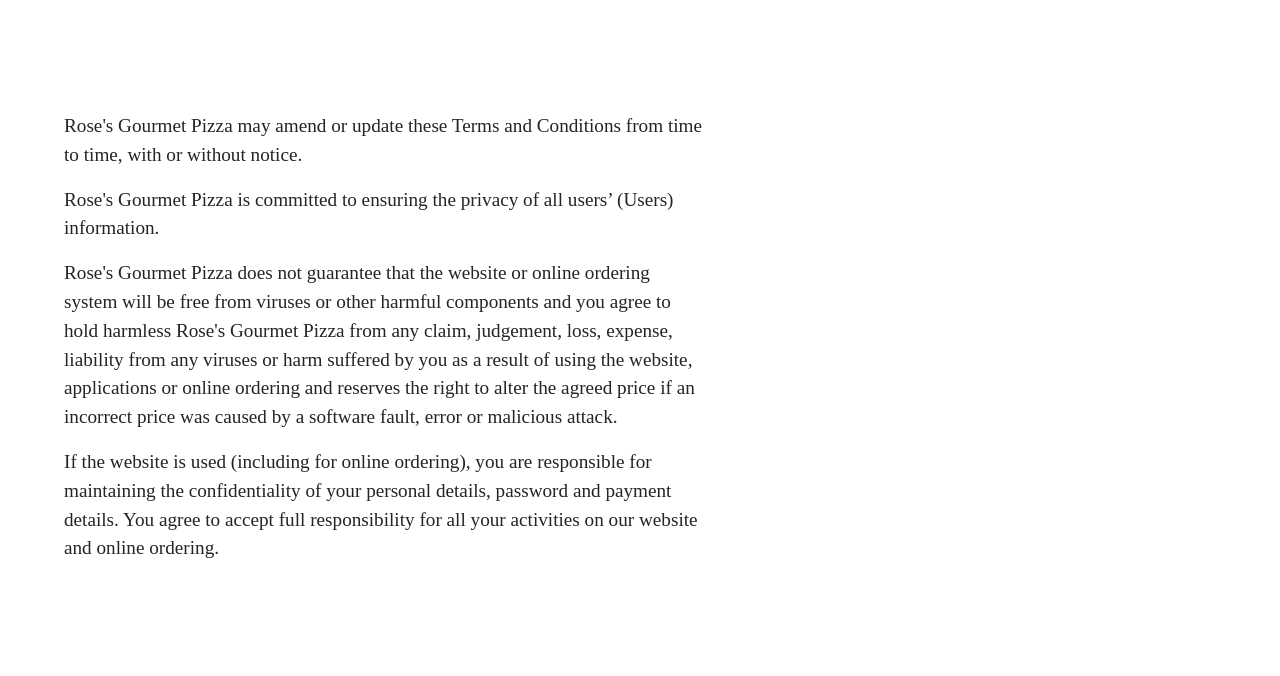
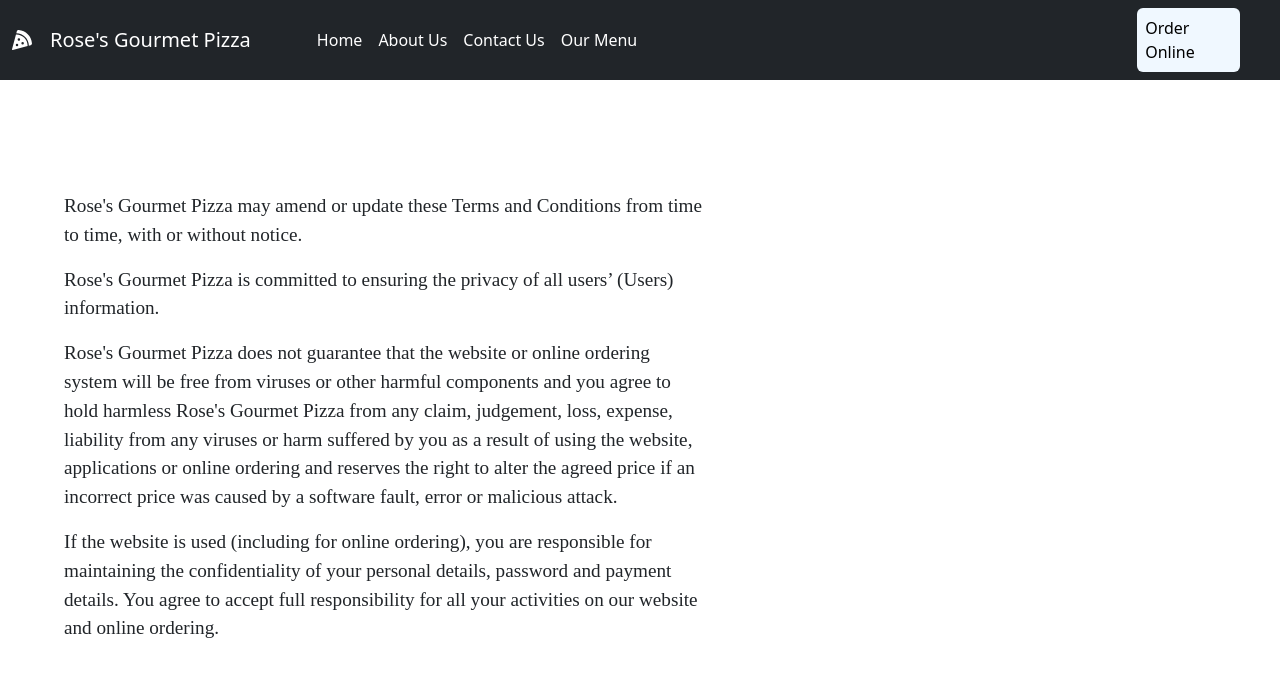
Before and after one commit to adala-wanyande/pizza-ordering-project, a React (Create React App) app: page /terms in a window 1280 px wide. Shown: the top 676 px of the page. Built offline with nearby package versions, Linux system fonts and the light colour scheme.

Commit message:
added Terms and Conditions

```diff
--- a/src/components/Terms.js
+++ b/src/components/Terms.js
@@ -1,7 +1,10 @@
 import React from 'react'
+import NavigationBar from './NavigationBar'
 import "./Term.css"
 function Terms() {
   return (
+    <>
+    <NavigationBar active="Term"></NavigationBar>
     <div>
       <h2 className='terms'>TERMS AND CONDITIONS</h2>
       <div className="conditions">
@@ -13,6 +16,8 @@
 </div>
 
     </div>
+    </>
+
   )
 }
 
```
